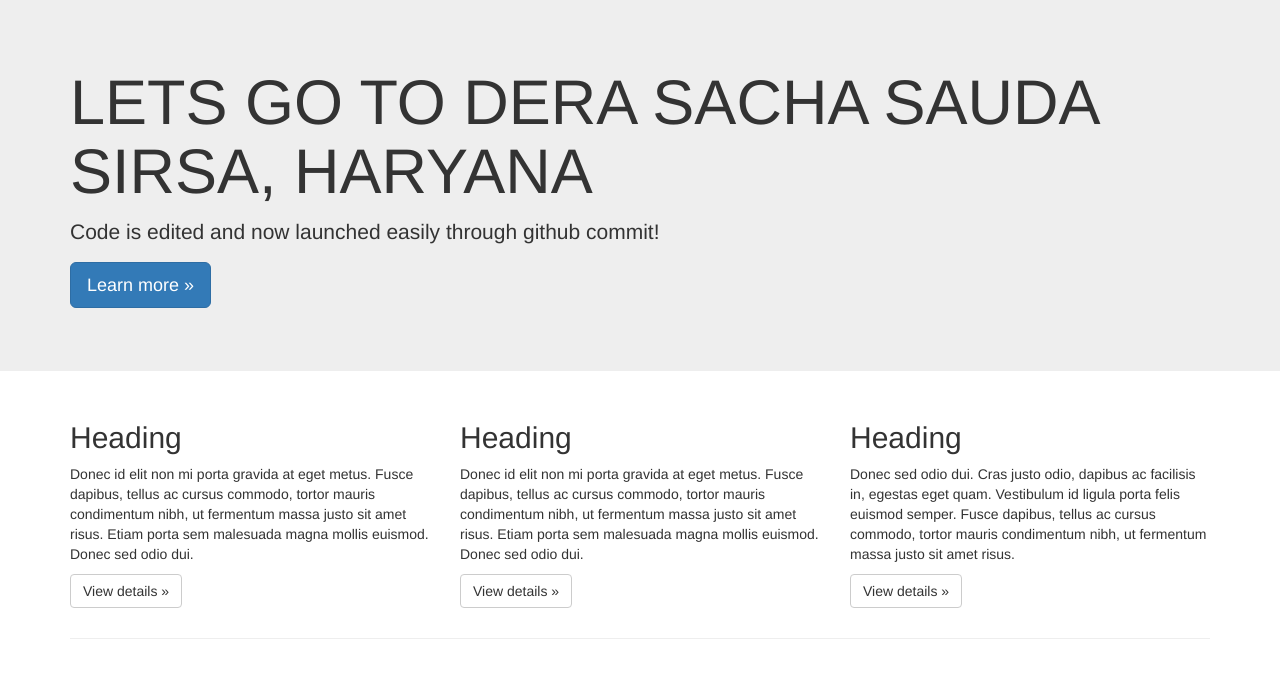
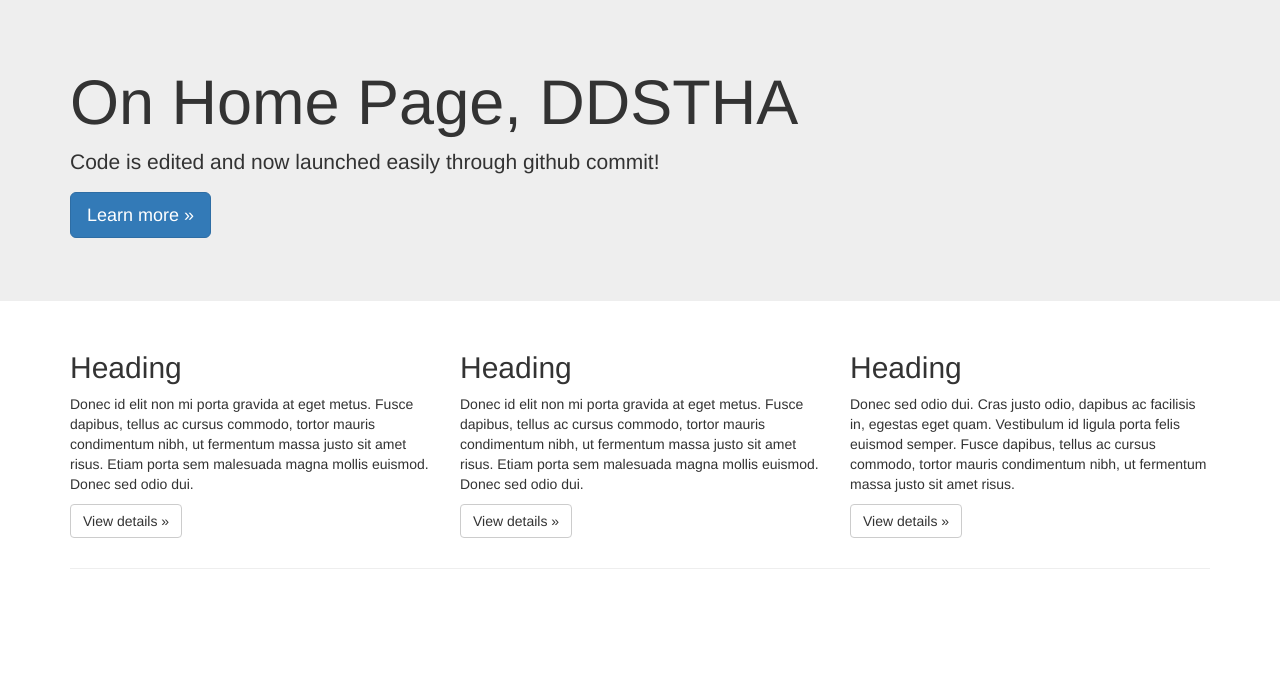
Before and after one commit to harshwiziq/AWS_CodeDeploy_Example, a plain HTML site: page index.html in a window 1280 px wide. Drawn offline with nearby package versions, Linux system fonts and the light colour scheme.

Commit message:
Modified index file to home page

```diff
--- a/index.html
+++ b/index.html
@@ -13,7 +13,7 @@
     <!-- Main jumbotron for a primary marketing message or call to action -->
     <div class="jumbotron">
       <div class="container">
-        <h1>LETS GO TO DERA SACHA SAUDA SIRSA, HARYANA</h1>
+        <h1>On Home Page, DDSTHA</h1>
         <p>Code is edited and now launched easily through github commit!</p>
         <p><a class="btn btn-primary btn-lg" href="#" role="button">Learn more &raquo;</a></p>
       </div>
```
